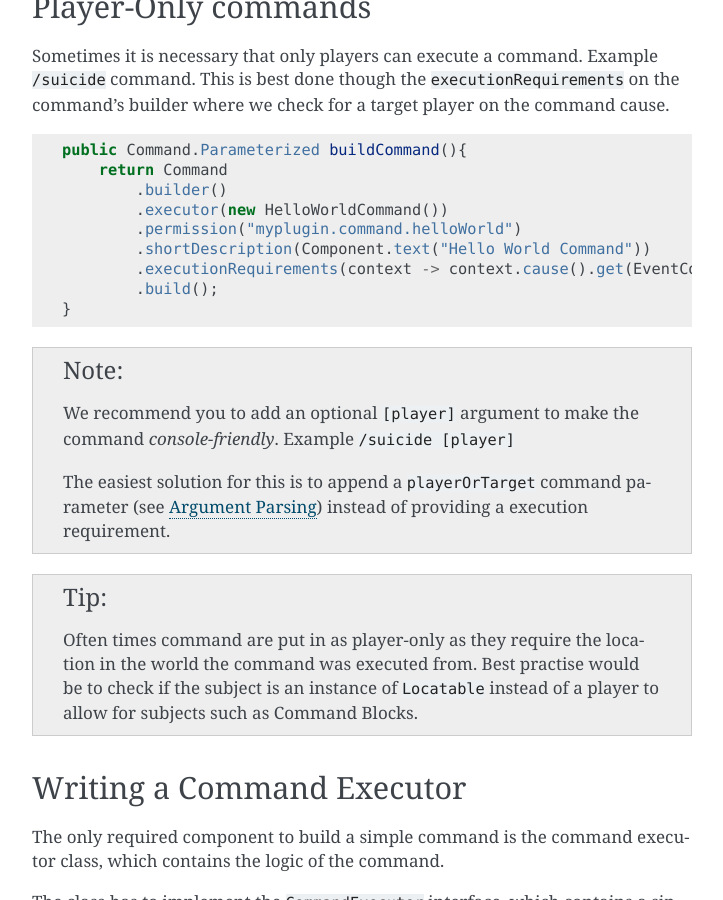
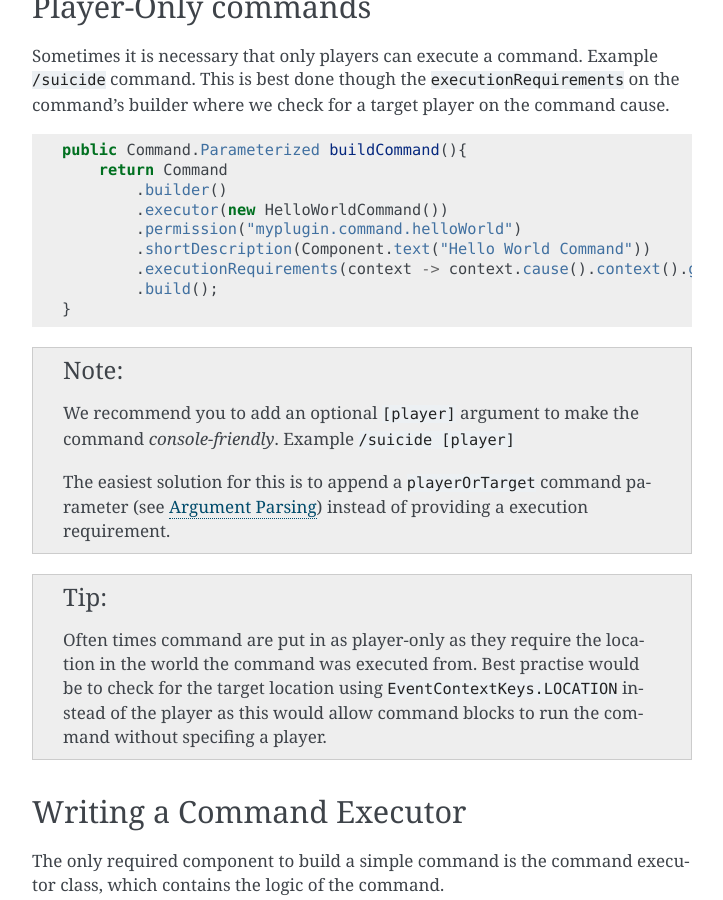
Before and after one commit to SpongePowered/SpongeDocs, a Sphinx documentation site: the page built from source/plugin/commands/commandbuilding.rst, in a window 1280 px wide and 900 px high, scrolled down 1382 px. Shown: the whole window, without its empty margins (388-1111 px from the left). Built offline with Sphinx 7.4.7, drawn with Linux system fonts in a browser that asks for light colours; cross-references to code outside the pages are shown as plain code.

Commit message:
Fixed command context example

```diff
--- a/source/plugin/commands/commandbuilding.rst
+++ b/source/plugin/commands/commandbuilding.rst
@@ -79,7 +79,7 @@
             .executor(new HelloWorldCommand())
             .permission("myplugin.command.helloWorld")
             .shortDescription(Component.text("Hello World Command"))
-            .executionRequirements(context -> context.cause().get(EventContextKeys.PLAYER).isPresent())
+            .executionRequirements(context -> context.cause().context().get(EventContextKeys.PLAYER).isPresent())
             .build();
     }
 
@@ -94,8 +94,8 @@
 .. tip::
 
     Often times command are put in as player-only as they require the location in the world the command was
-    executed from. Best practise would be to check if the subject is an instance of ``Locatable`` instead of
-    a player to allow for subjects such as Command Blocks.
+    executed from. Best practise would be to check for the target location using :javadoc:`EventContextKeys.LOCATION`
+    instead of the player as this would allow command blocks to run the command without specifing a player.
 
 Writing a Command Executor
 ~~~~~~~~~~~~~~~~~~~~~~~~~~
```
